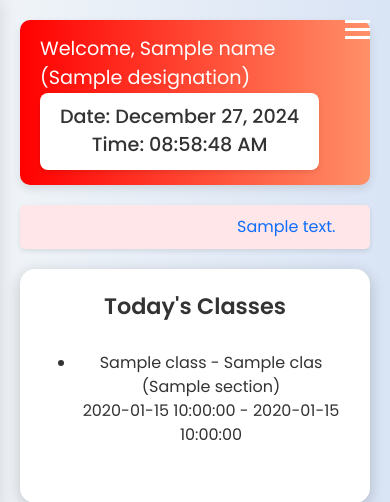
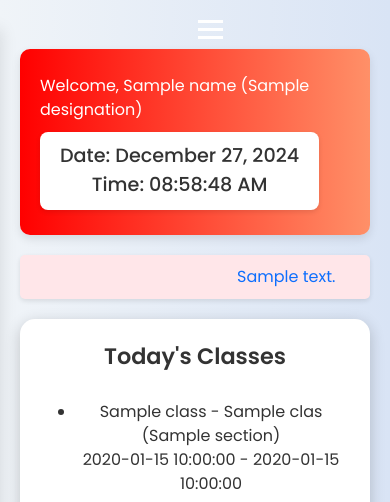
Before and after one commit to rofazhasan/School_Routine, a Flask app: template app/templates/user_dashboard.html in a window 390 px wide. Shown: the top 502 px of the page. Run offline with Flask 3, Linux system fonts and the light colour scheme; tables that the repository leaves empty hold one stand-in row (values such as "Sample post"); the template is opened without the code that fills it: values that come from a table or form of the project are taken from there, most other values are stand-ins (such as "Sample title", 1, 10 or a date in 2020).

Commit message:
Update user_dashboard.html

```diff
--- a/app/templates/user_dashboard.html
+++ b/app/templates/user_dashboard.html
@@ -94,11 +93,13 @@
             display: flex;
             justify-content: space-between;
             align-items: center;
+            flex-wrap: wrap; /* Allow wrapping on smaller screens */
         }
 
-        .navbar .app-name { /* Added for app name and hamburger */
+        .navbar .app-name {
             display: flex;
             align-items: center;
+            margin-bottom: 10px; /* Add spacing below app name */
         }
 
         .navbar .app-name span {
@@ -107,9 +108,10 @@
             margin-right: 10px;
         }
 
-        .navbar .welcome-message { /* Added for welcome message */
-            font-size: 1.2rem; /* Slightly smaller font size */
-            word-break: break-word; /* Allow wrapping */
+        .navbar .welcome-message {
+            font-size: 1.2rem;
+            word-break: break-word;
+            margin-bottom: 10px; /* Add spacing below welcome message */
         }
 
         .card {
@@ -146,6 +148,7 @@
             border-radius: 8px;
             box-shadow: 0 2px 5px rgba(0, 0, 0, 0.1);
             text-align: center;
+            margin-bottom: 10px; /* Add spacing below datetime */
         }
 
         .btn {
@@ -199,9 +207,9 @@
         @media (max-width: 768px) {
             .hamburger {
                 display: block;
-                position: absolute;
+                position: relative; /* Changed to relative for better placement */
                 top: 15px;
-                right: 20px;
+                left: 15px; /* Adjusted position */
                 z-index: 101;
             }
 
@@ -225,7 +233,12 @@
             .dark-mode .dark-mode-toggle {
                 color: black;
             }
+
+            .navbar .welcome-message {
+                font-size: 1rem; /* Smaller font size on mobile */
             }
+        }
+
         .flash-message {
             padding: 10px;
             margin-bottom: 1rem;
```
Also changed, not shown: other parts of app/templates/user_dashboard.html (+57 -14 lines). Lines whose indentation alone changed are shown as unchanged.
